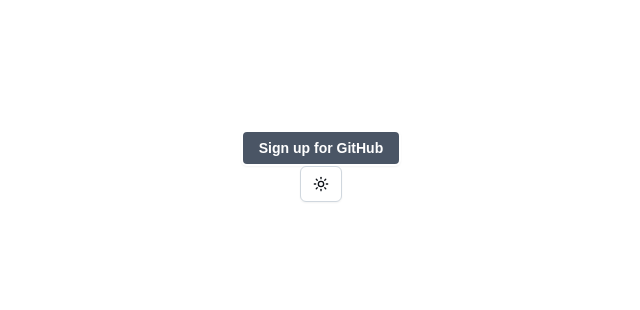
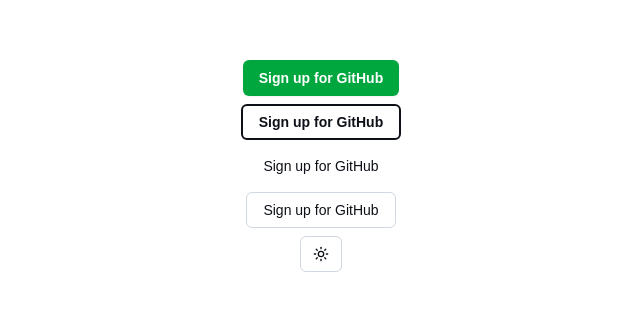
Before and after one commit to satendra03/SyntheticPush, a Next.js app: page / in a window 1280 px wide. Shown: the part 234-544 px from the top of the page, without its empty margins (319-959 px from the left). Built offline with nearby package versions, Linux system fonts and the light colour scheme.

Commit message:
added all variant of button (green, dark, outline, noOutline)

```diff
--- a/src/app/page.tsx
+++ b/src/app/page.tsx
@@ -4,8 +4,11 @@
 
 export default function Home() {
   return (
-    <div className="flex flex-col items-center justify-center h-screen">
+    <div className="flex flex-col items-center justify-center h-screen gap-2">
+      <Button variant="green">Sign up for GitHub</Button>
       <Button variant="dark">Sign up for GitHub</Button>
+      <Button variant="noOutline">Sign up for GitHub</Button>
+      <Button variant="outline">Sign up for GitHub</Button>
       <SwitchTheme />
     </div>
   );
--- a/src/components/ui/button.tsx
+++ b/src/components/ui/button.tsx
@@ -13,15 +13,18 @@
           "bg-primary text-primary-foreground shadow-xs hover:bg-primary/90",
         destructive:
           "bg-destructive text-white shadow-xs hover:bg-destructive/90 focus-visible:ring-destructive/20 dark:focus-visible:ring-destructive/40 dark:bg-destructive/60",
-        outline:
-          "border bg-background shadow-xs hover:bg-accent hover:text-accent-foreground dark:bg-input/30 dark:border-input dark:hover:bg-input/50",
+        // outline:
+        //   "border bg-background shadow-xs hover:bg-accent hover:text-accent-foreground dark:bg-input/30 dark:border-input dark:hover:bg-input/50",
         secondary:
           "bg-secondary text-secondary-foreground shadow-xs hover:bg-secondary/80",
         ghost:
           "hover:bg-accent hover:text-accent-foreground dark:hover:bg-accent/50",
         link: "text-primary underline-offset-4 hover:underline",
         green: "bg-green-600 text-white font-bold shadow-xs hover:bg-green-700/90",
-        dark: "bg-gray-600 text-white font-bold shadow-xs hover:bg-gray-800/90 border-2 border-white",
+        dark: "border-2 border-foreground hover:border-foreground/50 bg-transparent hover:bg-transparent hover:text-foreground/90 font-bold",
+        noOutline: "border-none bg-transparent hover:bg-transparent hover:text-foreground/50",
+        outline: "border bg-transparent hover:bg-transparent hover:text-foreground/50",
+
       },
       size: {
         default: "h-9 px-4 py-2 has-[>svg]:px-3",
```
